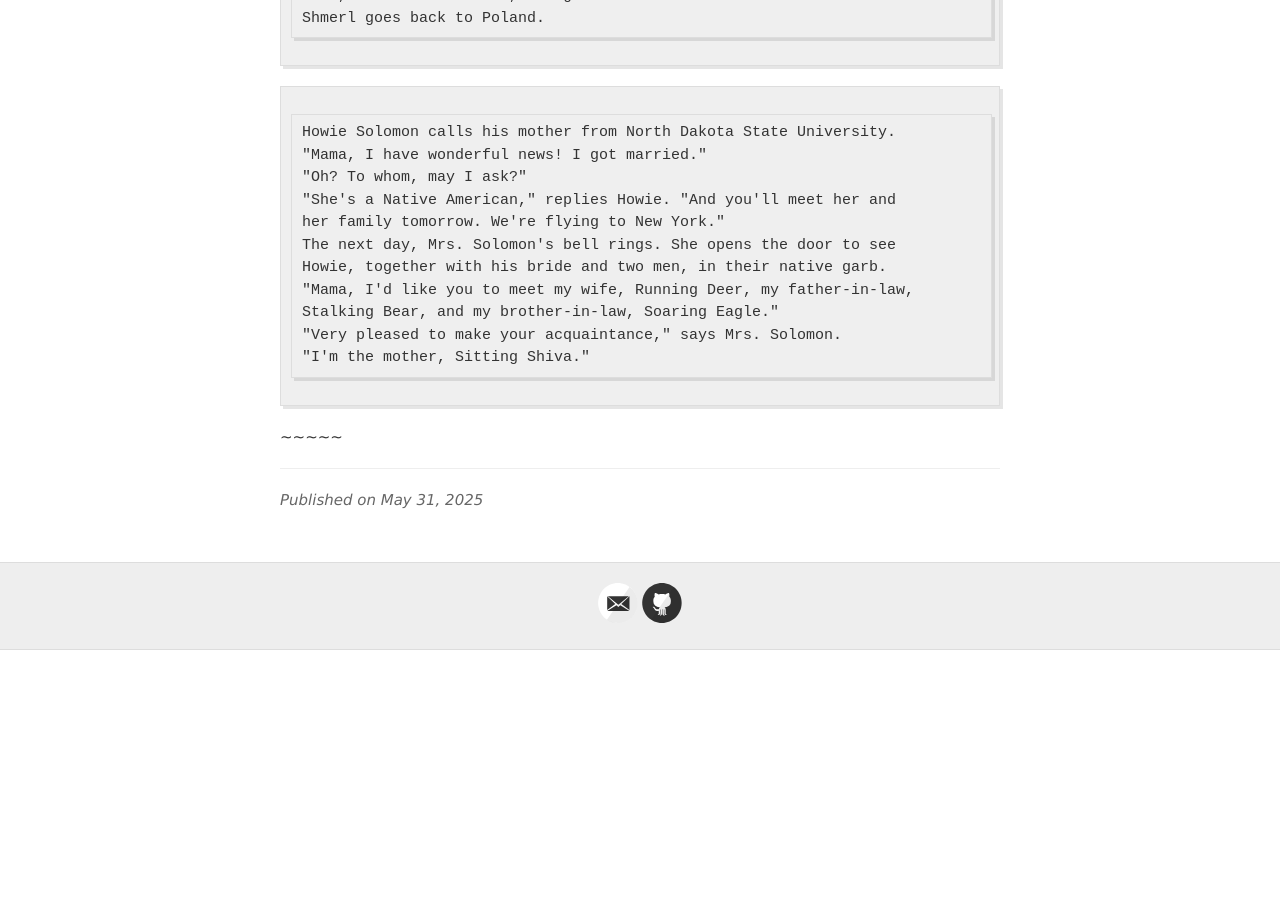
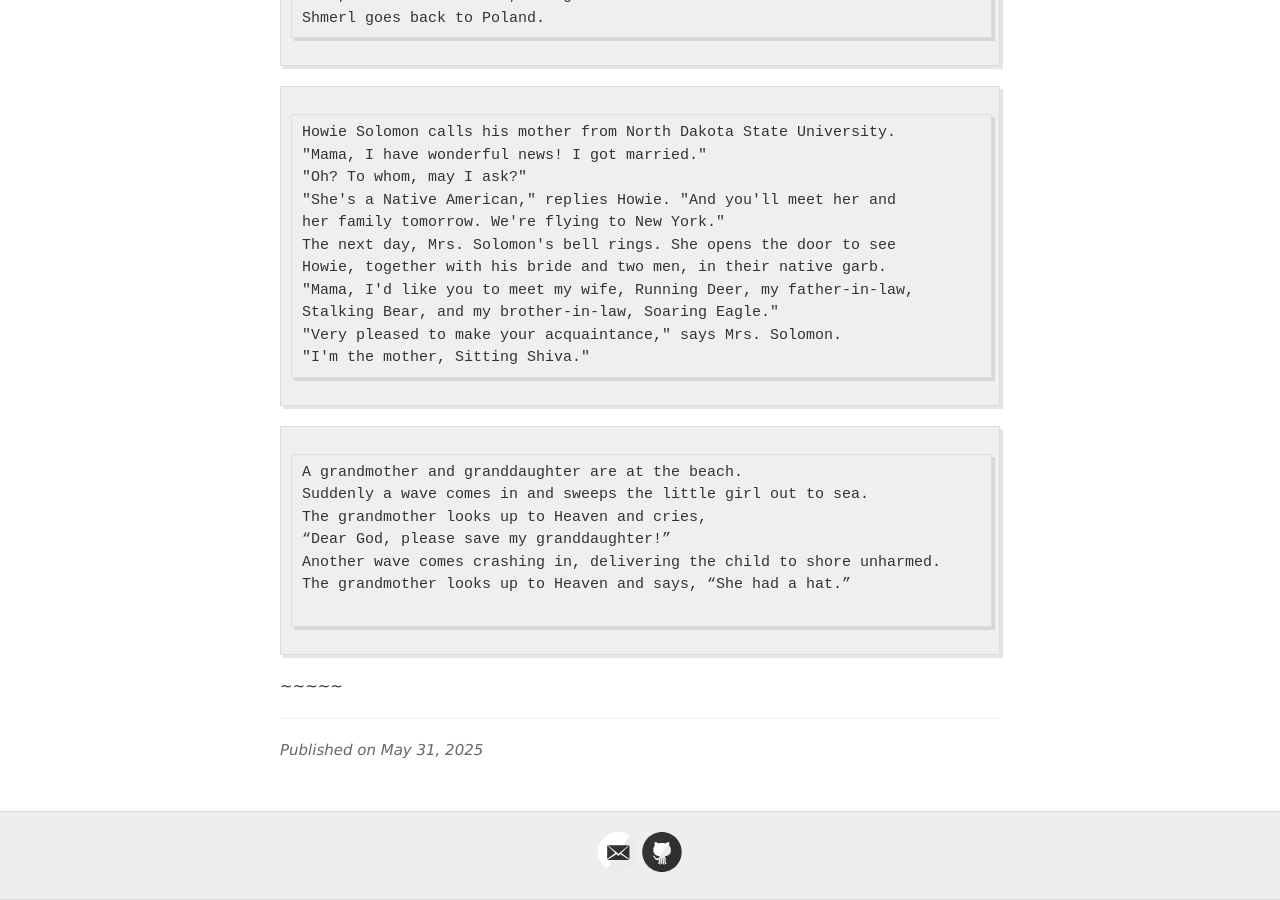
Before and after one commit to jvmallow/jvmallow.github.io, a Jekyll site: the page built from _posts/2025-05-31-Jewish_Humor.md, in a window 1280 px wide and 900 px high, scrolled down 21613 px. Built offline with Jekyll 4.4.1, drawn with Linux system fonts in a browser that asks for light colours; a script that is not in the unit is left out; before the commit the page ends 22263 px from its top, so only the background shows below that.

Commit message:
Update 2025-05-31-Jewish_Humor.md

```diff
--- a/_posts/2025-05-31-Jewish_Humor.md
+++ b/_posts/2025-05-31-Jewish_Humor.md
@@ -874,3 +874,12 @@ Stalking Bear, and my brother-in-law, Soaring Eagle."
 "I'm the mother, Sitting Shiva."
 ~~~~~
 ~~~~~
+A grandmother and granddaughter are at the beach.
+Suddenly a wave comes in and sweeps the little girl out to sea.
+The grandmother looks up to Heaven and cries,
+“Dear God, please save my granddaughter!”
+Another wave comes crashing in, delivering the child to shore unharmed.
+The grandmother looks up to Heaven and says, “She had a hat.”
+
+~~~~~
+~~~~~
```
